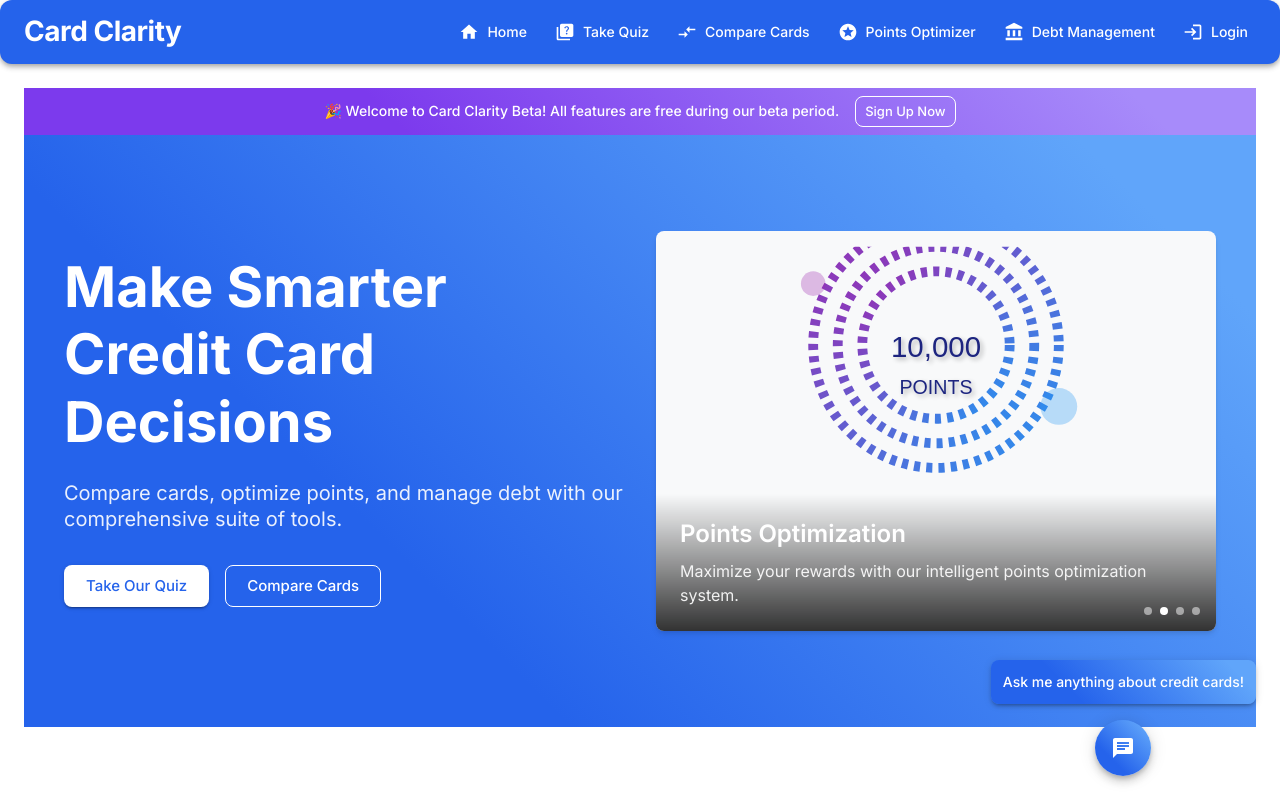
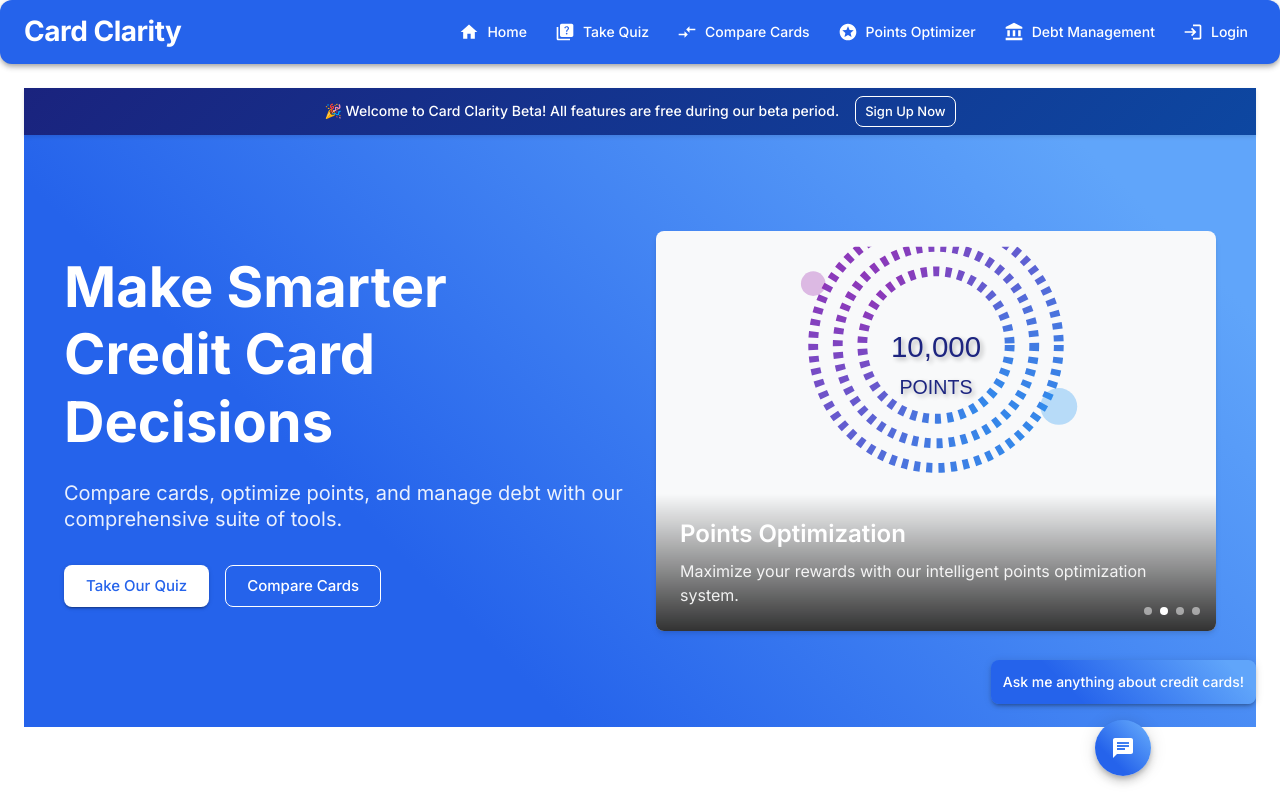
Before and after one commit to nickjackson801/card-clarity, a React (Vite) app: page / in a window 1280 px wide. Shown: the top 800 px of the page. Built offline with nearby package versions, Linux system fonts and the light colour scheme.

Commit message:
Update BetaBanner to have rectangular header

```diff
--- a/src/components/BetaBanner.tsx
+++ b/src/components/BetaBanner.tsx
@@ -13,7 +13,8 @@ const BetaBanner = () => {
     >
       <Box
         sx={{
-          background: 'linear-gradient(45deg, #7c3aed 30%, #a78bfa 90%)',
+          width: '100%',
+          background: 'linear-gradient(135deg, #1a237e 0%, #0d47a1 100%)',
           color: 'white',
           py: 1,
           px: 2,
@@ -21,7 +22,9 @@ const BetaBanner = () => {
           alignItems: 'center',
           justifyContent: 'center',
           gap: 2,
-          flexWrap: 'wrap',
+          position: 'relative',
+          overflow: 'hidden',
+          boxShadow: '0 2px 4px rgba(0,0,0,0.1)'
         }}
       >
         <Typography variant="body2" sx={{ fontWeight: 500 }}>
```
